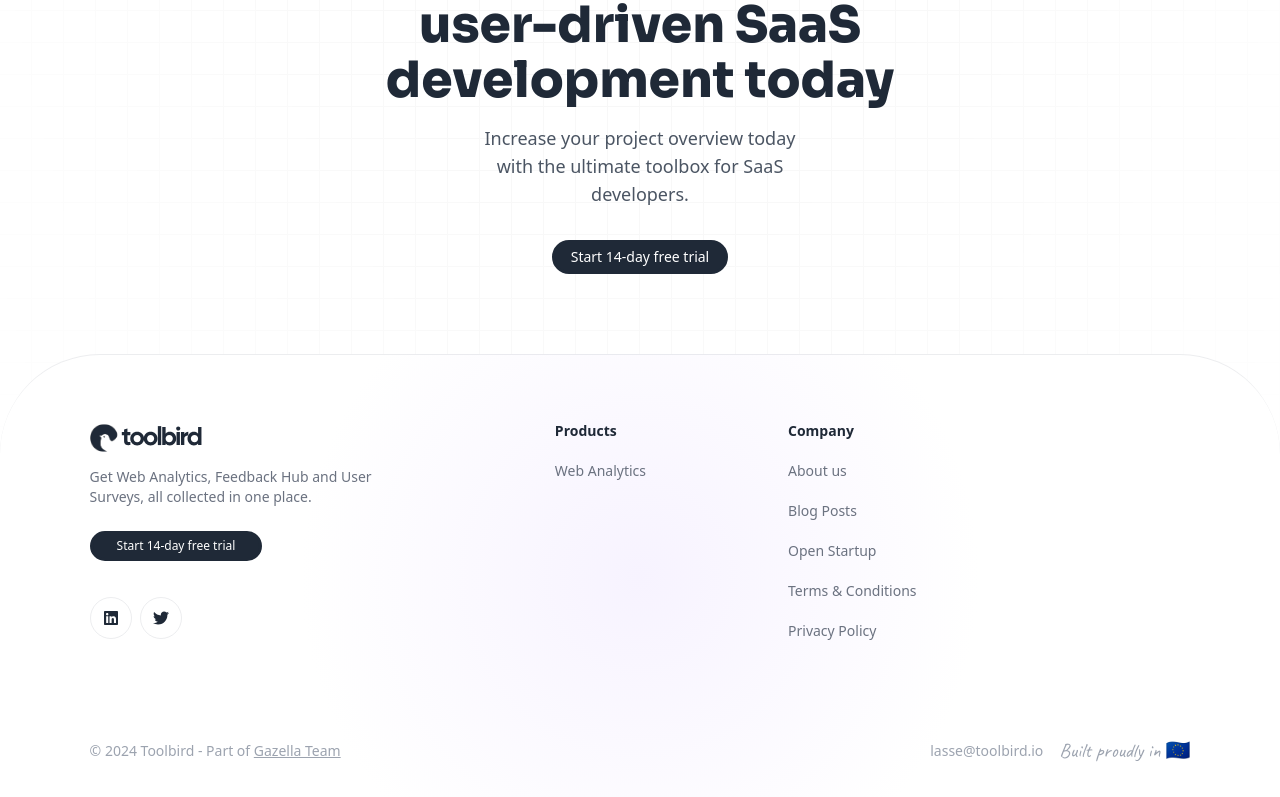
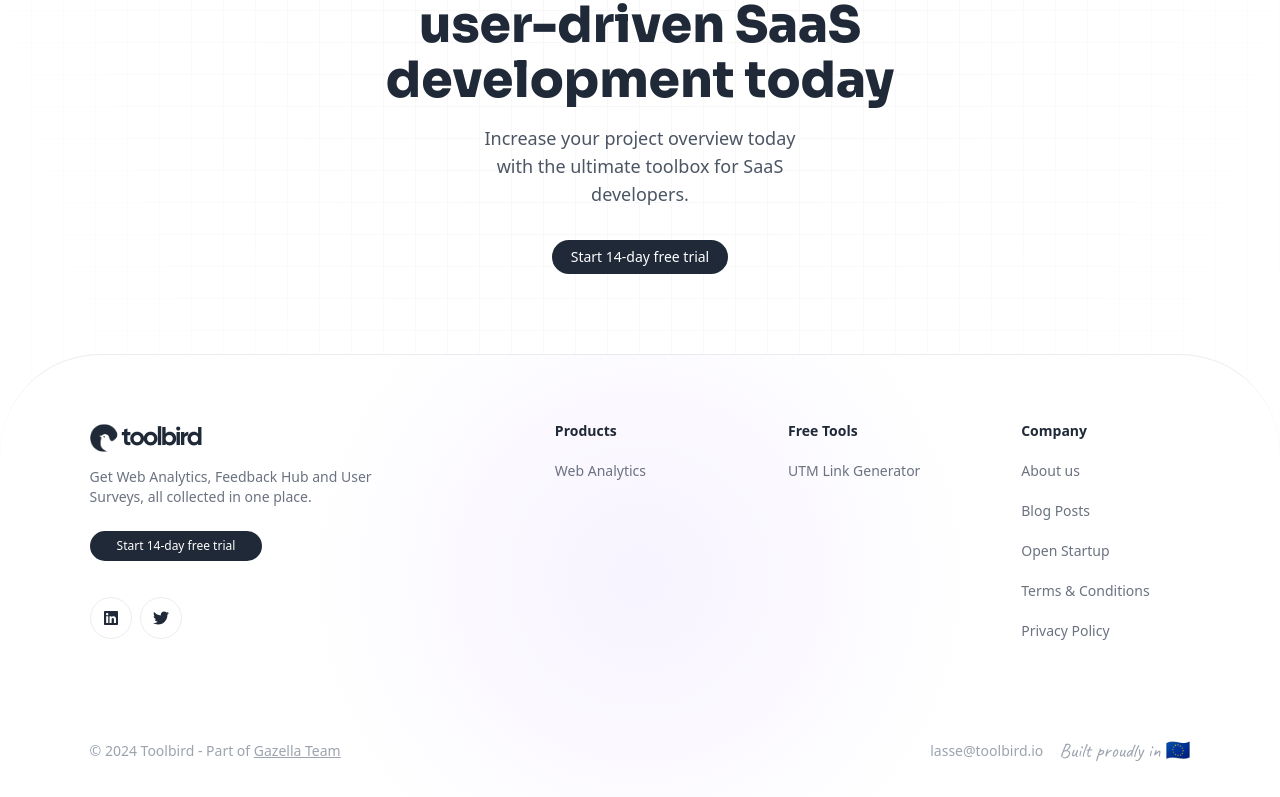
Before and after one commit to Gazella-Team/LM-Consulting, a Next.js app: page / in a window 1280 px wide. Shown: the part 2550-3347 px from the top of the page. Built offline with nearby package versions, Linux system fonts and the light colour scheme; what @ebay/nice-modal-react, @toolbird/web would draw is missing.

Commit message:
Footer Fix

```diff
--- a/src/components/Layout/Footer.tsx
+++ b/src/components/Layout/Footer.tsx
@@ -18,6 +18,15 @@ const FOOTER_LINKS: {
 			{
 				label: 'Web Analytics',
 				href: '/analytics',
+			},
+		],
+	},
+	{
+		title: 'Free Tools',
+		links: [
+			{
+				label: 'UTM Link Generator',
+				href: '/tools/utm-generator',
 			},
 		],
 	},
@@ -109,7 +118,11 @@ export default function Footer(props: FooterProps) {
 								</h2>
 								<div className="text-gray-500 text-sm flex flex-col gap-5 font-regular">
 									{group.links.map((link) => (
-										<Link href={link.href} key={link.href}>
+										<Link
+											href={link.href}
+											key={link.href}
+											className="hover:text-gray-800 transition-all"
+										>
 											{link.label}
 										</Link>
 									))}
```
